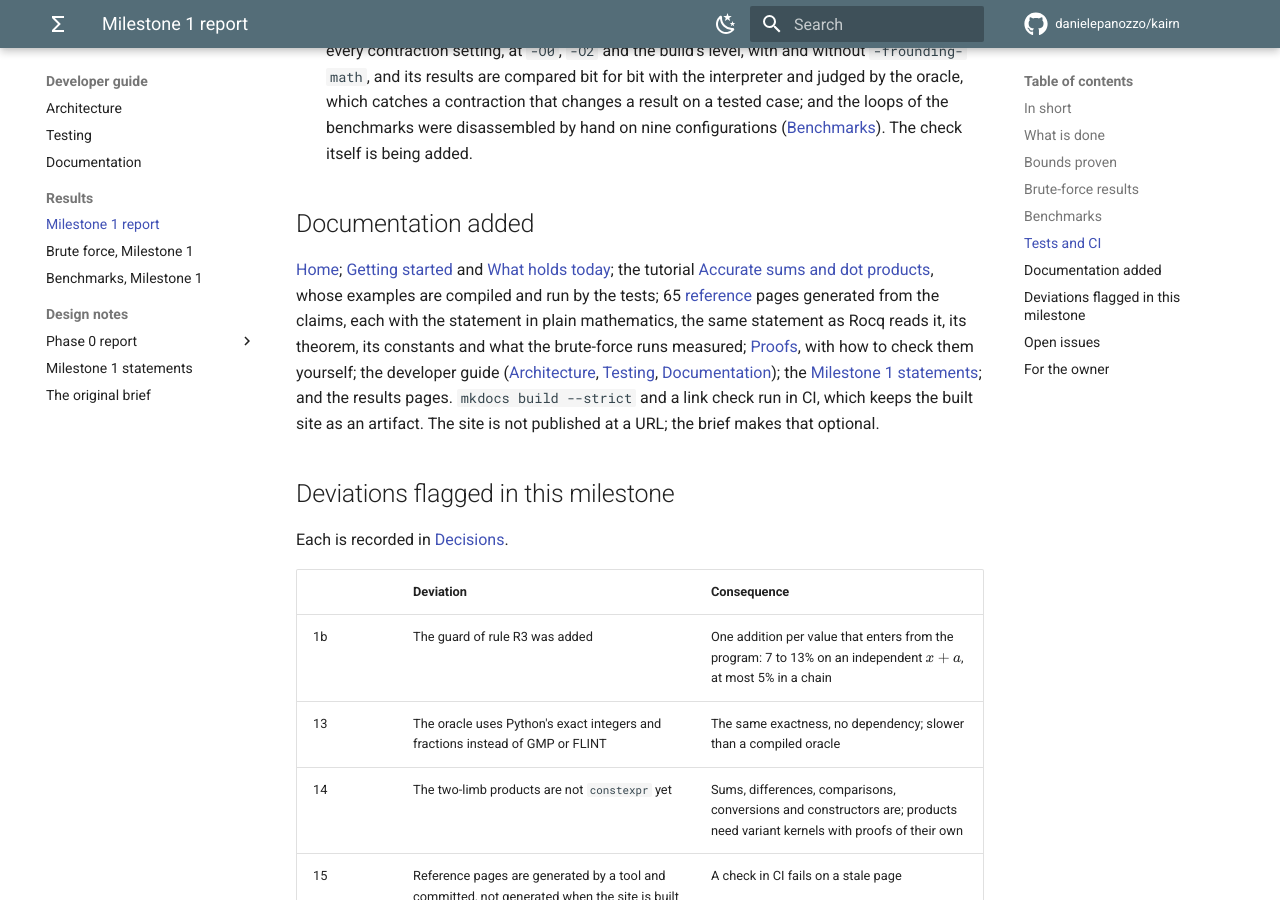
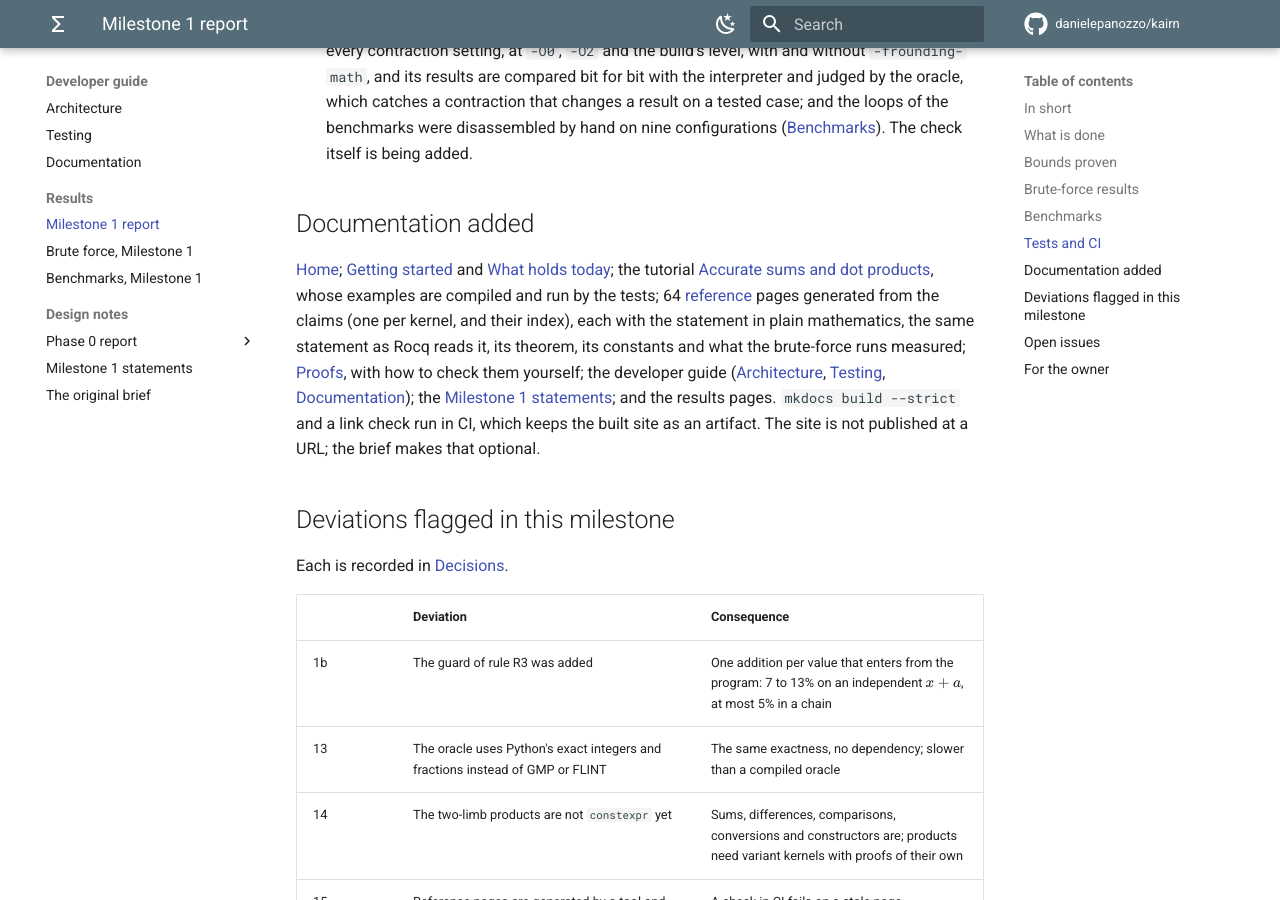
Before and after one commit to danielepanozzo/kairn, an MkDocs documentation site: the page built from docs/developer/results/milestone1.md, in a window 1280 px wide and 900 px high, scrolled down 7577 px. Built offline with MkDocs 1.6.1 and Material for MkDocs 9.7.7, drawn with Linux system fonts in a browser that asks for light colours; comment, search, counter and statistics services are not loaded; some of the changed text lies outside the part shown.

Commit message:
Docs: sentences that the audit of Milestone 1 found stale or overstated
The tutorial said that nothing states when a ball of finite operands stays finite; statement B4
does. The README and the home page said that every operation has a checked proof without the
exception of ldexp beyond the powers of two of the limb type (deviation 17). The report counted
65 generated reference pages; there are 64 (63 kernels and their index), and one more written by
hand. The footnotes extension of the brief's list is enabled.

Co-Authored-By: Claude Fable 5.2 <noreply@anthropic.com>
Claude-Session: https://claude.ai/code/session_01ULwCxzT6Dhw9xUiTw8mJz1

```diff
--- a/docs/developer/results/milestone1.md
+++ b/docs/developer/results/milestone1.md
@@ -37,7 +37,7 @@ benchmarks measured, and what is still open. Each section links to the page that
 | proofs | [Proofs](../../proofs/index.md); the table below |
 | the oracle with both test tiers | An independent oracle in exact arithmetic (Python, deviation 13); a quick tier, a full tier and the brute-force tier ([Testing](../testing.md)) |
 | CI | Five workflows on hosted runners: the quick tier and the full tier on seven platform and compiler pairs (Linux x86-64 and arm64 with GCC and Clang, macOS arm64 with Apple clang, Windows x64 with MSVC and clang-cl), the generator's suite, the proofs with their audit, and the generated files and this site |
-| website skeleton | Home, Getting started, What holds today, one tutorial, 65 generated reference pages, Proofs, the developer guide |
+| website skeleton | Home, Getting started, What holds today, one tutorial, 64 generated reference pages (the 63 kernels and their index), Proofs, the developer guide |
 
 Added beyond the brief, because the tests showed they were needed:
 
@@ -232,7 +232,7 @@ on the M3 (33 to 54%) and the i5 (27 to 53%).
 [Home](../../index.md); [Getting started](../../getting-started/index.md) and
 [What holds today](../../getting-started/guarantees.md); the tutorial
 [Accurate sums and dot products](../../tutorials/accurate-sums.md), whose examples are compiled and
-run by the tests; 65 [reference](../../reference/index.md) pages generated from the claims, each
+run by the tests; 64 [reference](../../reference/index.md) pages generated from the claims (one per kernel, and their index), each
 with the statement in plain mathematics, the same statement as Rocq reads it, its theorem, its
 constants and what the brute-force runs measured; [Proofs](../../proofs/index.md), with how to
 check them yourself; the developer guide ([Architecture](../architecture.md),
--- a/mkdocs.yml
+++ b/mkdocs.yml
@@ -53,6 +53,7 @@ plugins:
 
 markdown_extensions:
   - admonition
+  - footnotes
   - attr_list
   - md_in_html
   - tables
```
Also changed, not shown: README.md (+3 -1 lines), docs/developer/design/phase0/decisions.md (+1 -1 lines), docs/index.md (+2 -1 lines), docs/tutorials/accurate-sums.md (+5 -3 lines).
